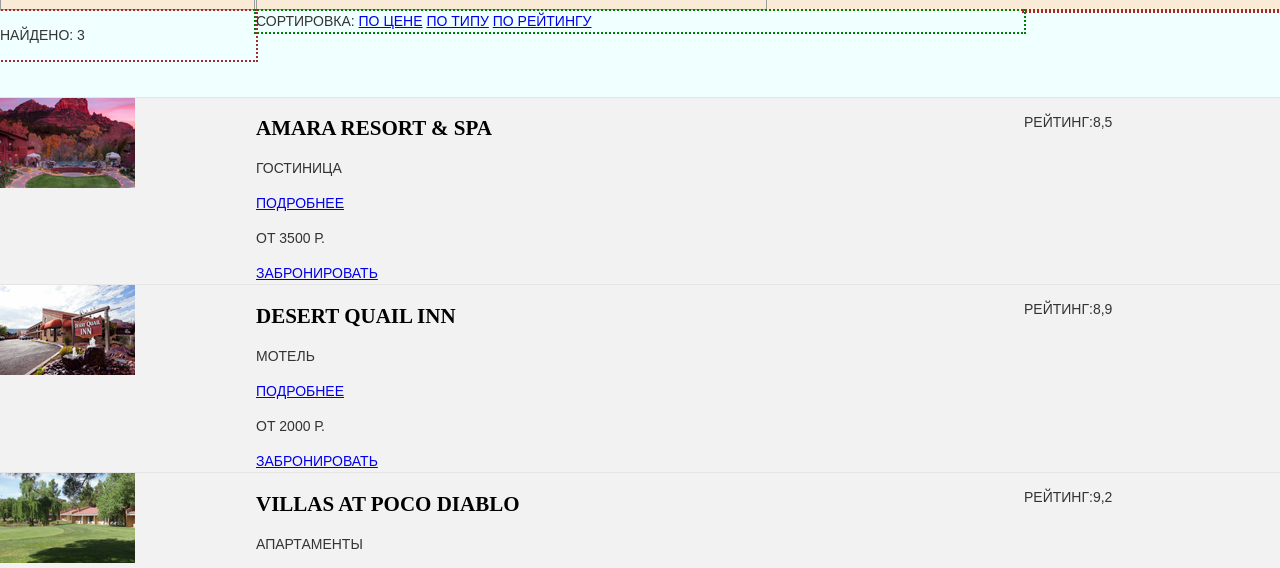
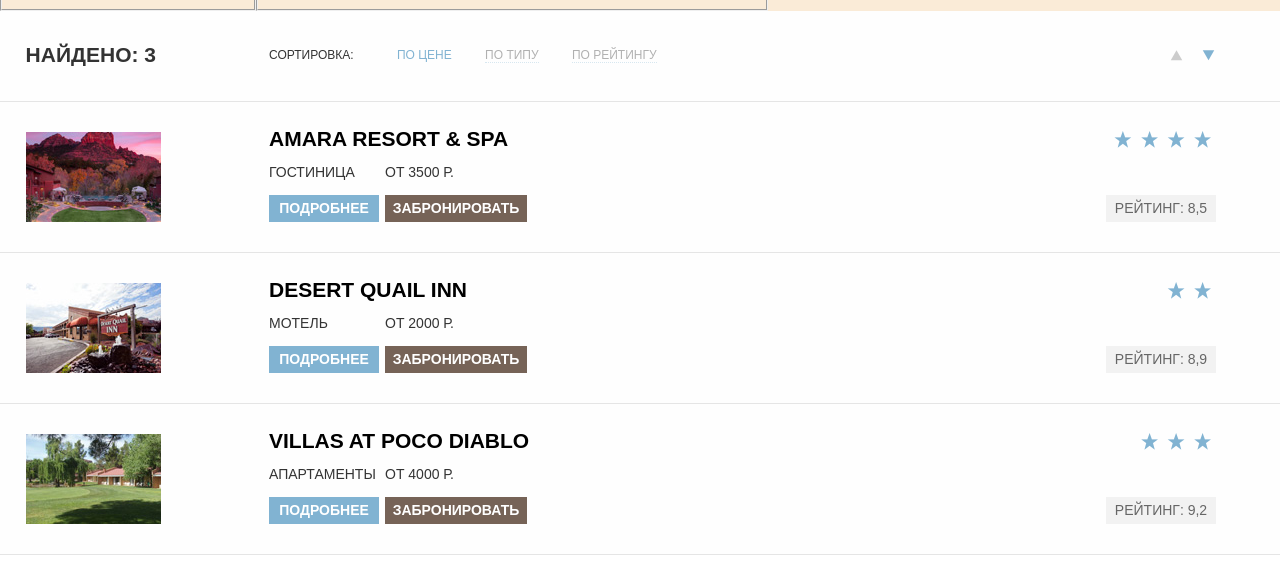
Before and after one commit to Elianta/sedona, a plain HTML site: page hotels.html in a window 1280 px wide. Shown: the part 148-716 px from the top of the page. Drawn offline with Linux system fonts and the light colour scheme.

Commit message:
Hotels.html&style.css: Grid is correted, content was added

```diff
--- a/css/style.css
+++ b/css/style.css
@@ -176,7 +176,7 @@ h3{
             margin-left: -69px;
             padding: 0;
         }
-        .main-navigation .logo:active {
+        .main-navigation a.logo:active {
             opacity: 1;
         }
 /*div.rubber-site*/
@@ -248,6 +248,12 @@ h3{
 }
 .col-66 {
     width: 66.66666666666667%;
+}
+.col-20 {
+    width: 20%;
+}
+.col-60 {
+    width: 60%;
 }
 .col-left {
     float: left;
@@ -477,45 +483,186 @@ h3{
 .search-result {
     /* Box-model */
     width: 100%;
-    min-height: 86px;
     /* Visual */
-    background-color: #f0ffff;
+    background-color: #fefefe;
     border-bottom: 1px solid #e5e5e5;
 }
-    .search-result-found,
-    .search-result-arrows {
+    .search-result-found {
         /* Box-model */
         width: 20%;
-        float: left;
-        /* Visual */
-        outline: 2px dotted #a52a2a;
     }
     .search-result-sorting {
         /* Box-model */
+        box-sizing: border-box;
         width: 60%;
-        float: left;
-        /* Visual */
-        outline: 2px dotted #008000;
+        padding-top: 35px;
+        padding-left: 13px;
+        /* Typography */
+        font-size: 12px;
+        line-height: 18px;
+    }
+        .search-result-sorting a {
+            /* Box-model */
+            margin-right: 30px;
+            /* Typography */
+            color: #000;
+            text-decoration: none;
+            opacity: .3;
+            /* Visual */
+            border-bottom: 1px solid #81b3d2;
+            border-bottom-style: dotted;
+        }
+        .search-result-sorting a:hover {
+            color: #81b3d2;
+            opacity: 1;
+        }
+        .search-result-sorting a:active {
+            color: #000;
+            opacity: 1;
+            border: none;
+        }
+        .search-result-sorting a.active {
+            color: #81b3d2;
+            opacity: 1;
+            border: none;
+        }
+        .search-result-sorting span {
+            margin-right: 40px;
+        }
+    .search-result-found .found {
+        display: block;
+        padding-top: 31px;
+        padding-bottom: 33px;
+        padding-left: 10%;
+        font-family: "PT Sans", sans-serif;
+        font-size: 21px;
+        line-height: 26px;
+        font-weight: bold;
+    }
+    .search-result-arrows {
+        display: inline-block;
+        width: 10%;
+        text-align: right;
+        padding-right: 5%;
+        line-height: 88px;
+        font-size: 25px;
+    }
+    .search-result-arrows a {
+        width: 5px;
+        height: 5px;
+        margin-right: -10px;
+        color: #ccc;
+    }
+    .search-result-arrows a:hover {
+        color: #000;
+    }
+    .search-result-arrows a:active {
+        color: #81b3d2;
+    }
+    .search-result-arrows a.active {
+        color: #81b3d2;
     }
 .hotel {
     /* Box-model */
     width: 100%;
     /* Visual */
+    background-color: #fefefe;
     border-bottom: 1px solid #e5e5e5;
 }
-    .hotel-image,
-    .hotel-rating {
-        /* Box-model */
-        width: 20%;
-        float: left;
-    }
     .hotel-image img {
         /* Box-model */
+        padding-top: 30px;
+        padding-left: 10%;
         width: 135px;
         height: 90px;
     }
     .hotel-description {
         /* Box-model */
-        width: 60%;
-        float: left;
+        box-sizing: border-box;
+        padding: 13px;
     }
+        /*.hotel-description h1 {
+            margin: 0;
+            padding-top: 14px;
+            margin-bottom: 7px;
+        }*/
+        .hotel-description a.title {
+            display: block;
+            margin: 0;
+            margin-bottom: 10px;
+            padding-top: 10px;
+            text-align: left;
+            font-size: 21px;
+            color: #000;}
+        .hotel-description a.title:hover {
+            color: #81b3d2;
+        }
+        .hotel-description a.title:active {
+            color: #000;
+            opacity: .3;
+        }
+        .hotel-description .block {
+            font-size: 14px;
+            line-height: 21px;
+            margin: 0;
+            padding: 0;
+        }
+        .hotel-description span {
+            display: block;
+            margin-bottom: 12px;
+        }
+        .hotel-description a {
+            display: inline-block;
+            height: 27px;
+            text-align: center;
+            font-size: 14px;
+            line-height: 27px;
+            font-weight: bold;
+            color: #fff;
+            text-decoration: none;
+            margin-bottom: 17px;
+        }
+        .hotel-more {
+            width: 110px;
+            background-color: #81b3d2;
+            margin-right: 6px;
+        }
+        .hotel-more:hover {background-color: #669ec0;}
+        .hotel-more:active {
+            background-color: #5496bd;
+            color: #91b7d1;
+        }
+        .hotel-reserve {
+            width: 142px;
+            background-color: #766357;
+        }
+        .hotel-reserve:hover {background-color: #604e43;}
+        .hotel-reserve:active {
+            background-color: #503e33;
+            color: #928a85;
+        }
+    .hotel-rating {
+        box-sizing: border-box;
+        text-align: right;
+        padding-right: 5%;
+    }
+    .hotel-rating span {
+        display: inline-block;
+        width: 110px;
+        height: 27px;
+        line-height: 27px;
+        text-align: center;
+        color: #666666;
+        background-color: #f2f2f2;
+        padding: 0;
+        margin: 0;
+    }
+    .rating-stars {
+        display: block;
+        color: #81b3d2;
+        font-size: 19px;
+        padding: 0;
+        padding-top: 27px;
+        margin-bottom: 45px;
+    }
+.rating-stars i {}
--- a/hotels.html
+++ b/hotels.html
@@ -17,8 +17,8 @@
             <a href="#">Фото и видео</a>
           </li>
           <li>
-            <a href="#">
-              <img class="logo" src="img/logo.png" alt="logo 'city of Sedona'" width="138" height="70">
+            <a class="logo" href="#">
+              <img src="img/logo.png" alt="logo 'city of Sedona'" width="138" height="70">
             </a>
           </li>
           <li>
@@ -75,102 +75,101 @@
 
     <!-- Founded hotels sorting: start -->
     <div class="search-result clearfix">
-      <div class="search-result-found">
-        <p>Найдено: 3</p>
+      <div class="search-result-found col-left">
+        <span class="found">Найдено: 3</span>
       </div>
-      <div class="search-result-sorting">
+      <div class="search-result-sorting col-left">
         <span>Сортировка:</span>
         <a href="#" class="active">по цене</a>
         <a href="#">по типу</a>
         <a href="#">по рейтингу</a>
       </div>
-      <div class="search-result-arrows">
-        <a href="#" alt="up-arrow" class="up"></a>
-        <a href="#" alt="down-arrow" class="down"></a>
+      <div class="search-result-arrows col-right">
+        <a href="#" alt="up-arrow"><i class="icon-up-dir"></i></a>
+        <a href="#" alt="down-arrow" class="active"> <i class="icon-down-dir"></i></a>
       </div>
     </div>
     <!-- Founded hotels sorting: finish -->
 
     <!-- Found hotels with pictures and discriptions: start -->
     <article class="hotel clearfix">
-      <div class="hotel-image">
-      <img src="img/hotel-1.jpg" alt="Гостиница Amara Resort & Spa">
+      <div class="hotel-image col-20 col-left">
+          <img src="img/hotel-1.jpg" alt="Гостиница Amara Resort & Spa">
       </div>
-      <div class="hotel-description">
-        <h1>Amara Resort &amp; Spa</h1>
-        <div>
-          <p>Гостиница</p>
+      <div class="hotel-description col-60 col-left">
+        <a class="title" href="#">Amara Resort &amp; Spa</a>
+        <div class="block col-left">
+          <span>Гостиница</span>
           <a href="#" class="hotel-more">Подробнее</a>
         </div>
-        <div>
-          <p>От 3500 р.</p>
+        <div class="block col-left">
+          <span>От 3500 р.</span>
           <a href="#" class="hotel-reserve">Забронировать</a>
         </div>
       </div>
-      <div class="hotel-rating">
-        <div class="rating-stars"></div>
-        <p>Рейтинг:8,5</p>
+      <div class="hotel-rating col-20 col-left">
+        <div class="rating-stars"><i class="icon-star"></i><i class="icon-star"></i><i class="icon-star"></i><i class="icon-star"></i></div>
+        <span>Рейтинг: 8,5</span>
       </div>
     </article>
 
     <article class="hotel clearfix">
-      <div class="hotel-image">
+      <div class="hotel-image col-20 col-left">
       <img src="img/hotel-2.jpg" alt=" МОТЕЛЬ DESERT QUAIL INN">
       </div>
-      <div class="hotel-description">
-        <h1>Desert Quail Inn</h1>
-        <div>
-          <p>Мотель</p>
+      <div class="hotel-description col-60 col-left">
+        <a class="title" href="#">Desert Quail Inn</a>
+        <div class="block col-left">
+          <span>Мотель</span>
           <a href="#" class="hotel-more">Подробнее</a>
         </div>
-        <div>
-          <p>От 2000 р.</p>
+        <div class="block col-left">
+          <span>От 2000 р.</span>
           <a href="#" class="hotel-reserve">Забронировать</a>
         </div>
       </div>
-      <div class="hotel-rating">
-        <div class="rating-stars"></div>
-        <p>Рейтинг:8,9</p>
+      <div class="hotel-rating col-20 col-left">
+        <div class="rating-stars"><i class="icon-star"></i><i class="icon-star"></i></div>
+        <span>Рейтинг: 8,9</span>
       </div>
     </article>
 
     <article class="hotel clearfix">
-      <div class="hotel-image">
+      <div class="hotel-image col-20 col-left">
       <img src="img/hotel-3.jpg" alt="Апартаменты Villas At Poco Diablo">
       </div>
-      <div class="hotel-description">
-        <h1>Villas At Poco Diablo</h1>
-        <div>
-          <p>Апартаменты</p>
+      <div class="hotel-description col-60 col-left">
+        <a class="title" href="#">Villas At Poco Diablo</a>
+        <div class="block col-left">
+          <span>Апартаменты</span>
           <a href="#" class="hotel-more">Подробнее</a>
         </div>
-        <div>
-          <p>От 4000 р.</p>
+        <div class="block col-left">
+          <span>От 4000 р.</span>
           <a href="#" class="hotel-reserve">Забронировать</a>
         </div>
       </div>
-      <div class="hotel-rating">
-        <div class="rating-stars"></div>
-        <p>Рейтинг:9,2</p>
+      <div class="hotel-rating col-20 col-left">
+        <div class="rating-stars"><i class="icon-star"></i><i class="icon-star"></i><i class="icon-star"></i></div>
+        <span>Рейтинг: 9,2</span>
       </div>
     </article>
   </div>
     <!-- Found hotels with pictures and discriptions: finish -->
 
     <!-- Footer started -->
-    <footer class="rubber-site main-footer clearfix">
-      <div class="footer-hashtag">
+    <footer class="main-footer rubber-site clearfix">
+      <div class="footer-hashtag col-33 col-left">
         <h2>#VISITSEDONA</h2>
       </div>
-      <div class="footer-social">
-        <a href="#" class="social-btn social-btn-tw"></a>
-        <a href="#" class="social-btn social-btn-fb"></a>
-        <a href="#" class="social-btn social-btn-yt"></a>
+      <div class="footer-social col-33 col-left">
+        <a href="#" class="social-btn social-btn-tw "><i class="icon-twitter"></i></a>
+        <a href="#" class="social-btn social-btn-fb"><i class="icon-facebook"></i></a>
+        <a href="#" class="social-btn social-btn-yt"><i class="icon-youtube"></i></a>
       </div>
-      <div class="footer-copyright">
+      <div class="footer-copyright col-33 col-right">
         <span>WEBSITE BY</span>
-        <a href="#">
-          <img src="img/copyright.png" alt="html academy copyright" width="135" height="33">
+        <a class ="copyright" href="#">
         </a>
       </div>
     </footer>
```
Also changed, not shown: 1 other file.
